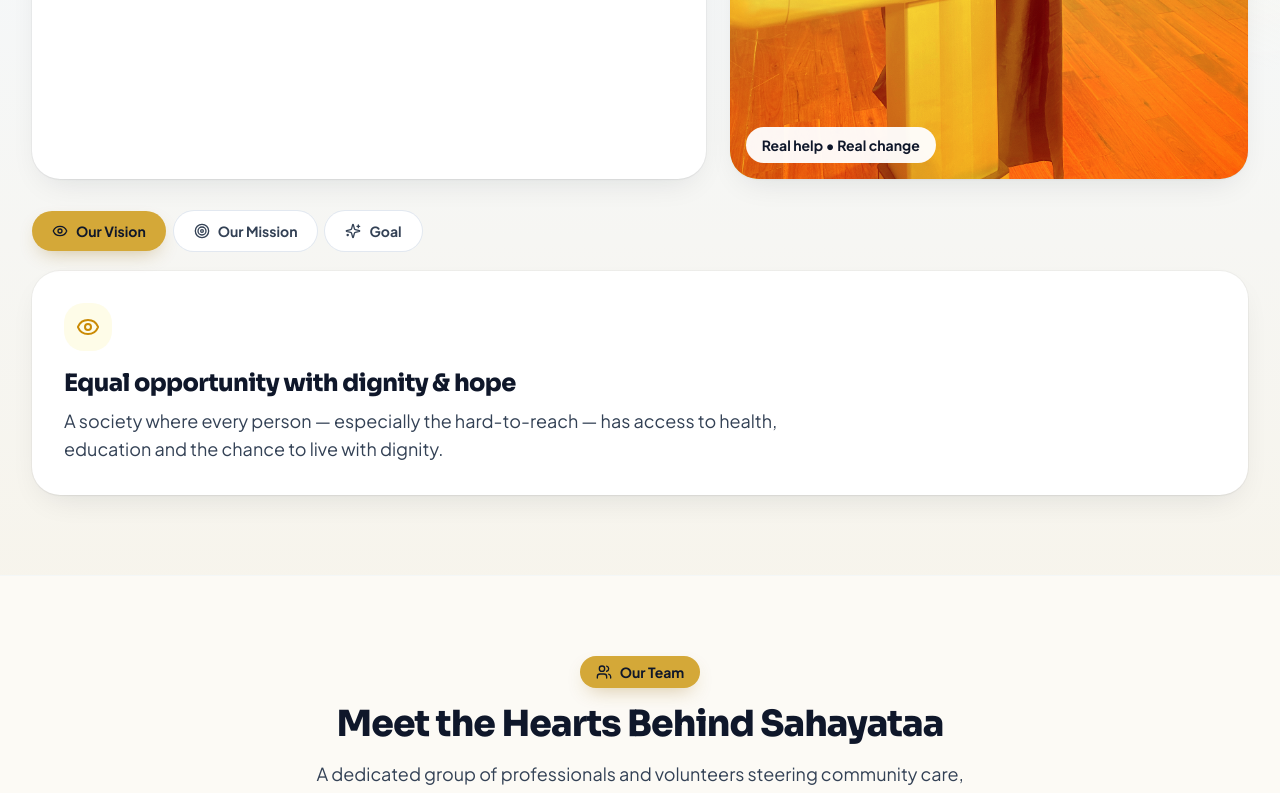
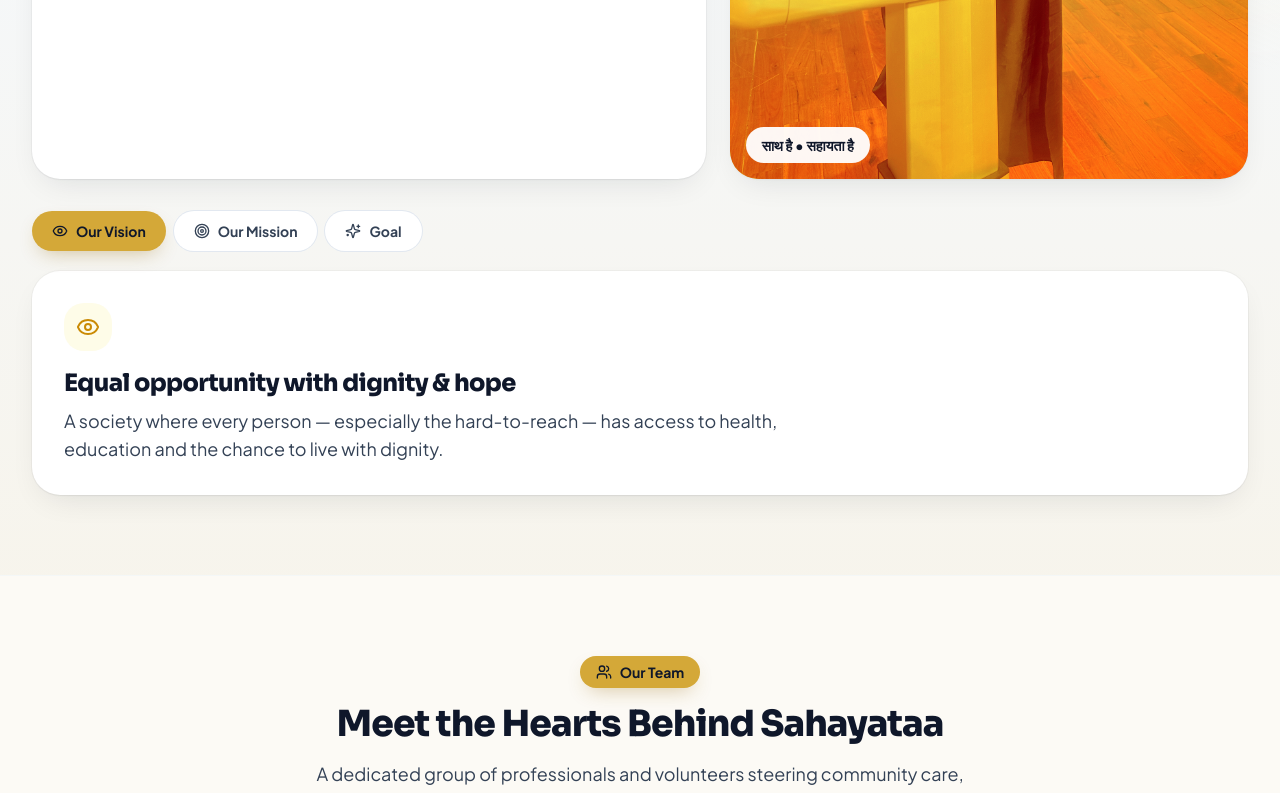
Before and after one commit to nikhilmahato26/sahayataa-foundation, a React (Vite) app: page /about in a window 1280 px wide. Shown: the part 960-1753 px from the top of the page. Built offline with nearby package versions, Linux system fonts and the light colour scheme.

Commit message:
tagline edit

```diff
--- a/index.html
+++ b/index.html
@@ -9,7 +9,7 @@
       content="Sahayataa Foundation — NGO services across India. Education, health, blood & medical camps, and community welfare. Volunteer, become a member, or donate."
     />
     <meta name="theme-color" content="#9c7118" />
-    <title>Sahayataa Foundation — Real Help, Real Change</title>
+    <title>Sahayataa Foundation — साथ है, सहायता है</title>
     <link rel="preconnect" href="https://fonts.googleapis.com" />
     <link rel="preconnect" href="https://fonts.gstatic.com" crossorigin />
     <link
--- a/src/components/layout/Footer.jsx
+++ b/src/components/layout/Footer.jsx
@@ -80,7 +80,7 @@
             <p>
               © {year} {org.name} — All rights reserved.
             </p>
-            <p className="font-semibold text-brand-900">Real Help • Real Change</p>
+            <p className="font-semibold text-brand-900">साथ है • सहायता है</p>
           </div>
         </div>
       </div>
--- a/src/components/sections/AboutSection.jsx
+++ b/src/components/sections/AboutSection.jsx
@@ -44,7 +44,7 @@
             className="h-full min-h-[260px] w-full object-cover mix-blend-overlay"
           />
           <div className="absolute bottom-4 left-4 rounded-full bg-white/95 px-4 py-2 text-sm font-bold text-ink">
-            Real help • Real change
+            साथ है • सहायता है
           </div>
         </div>
       </motion.div>
--- a/src/data/siteContent.js
+++ b/src/data/siteContent.js
@@ -7,7 +7,7 @@
 export const org = {
   name: 'Sahayataa Foundation',
   shortName: 'Sahayataa',
-  tagline: 'Real Help, Real Change',
+  tagline: 'साथ है, सहायता है',
   mission:
     'NGO services across India — education, health, relief camps and community welfare delivered with dignity.',
   // Contact
```
